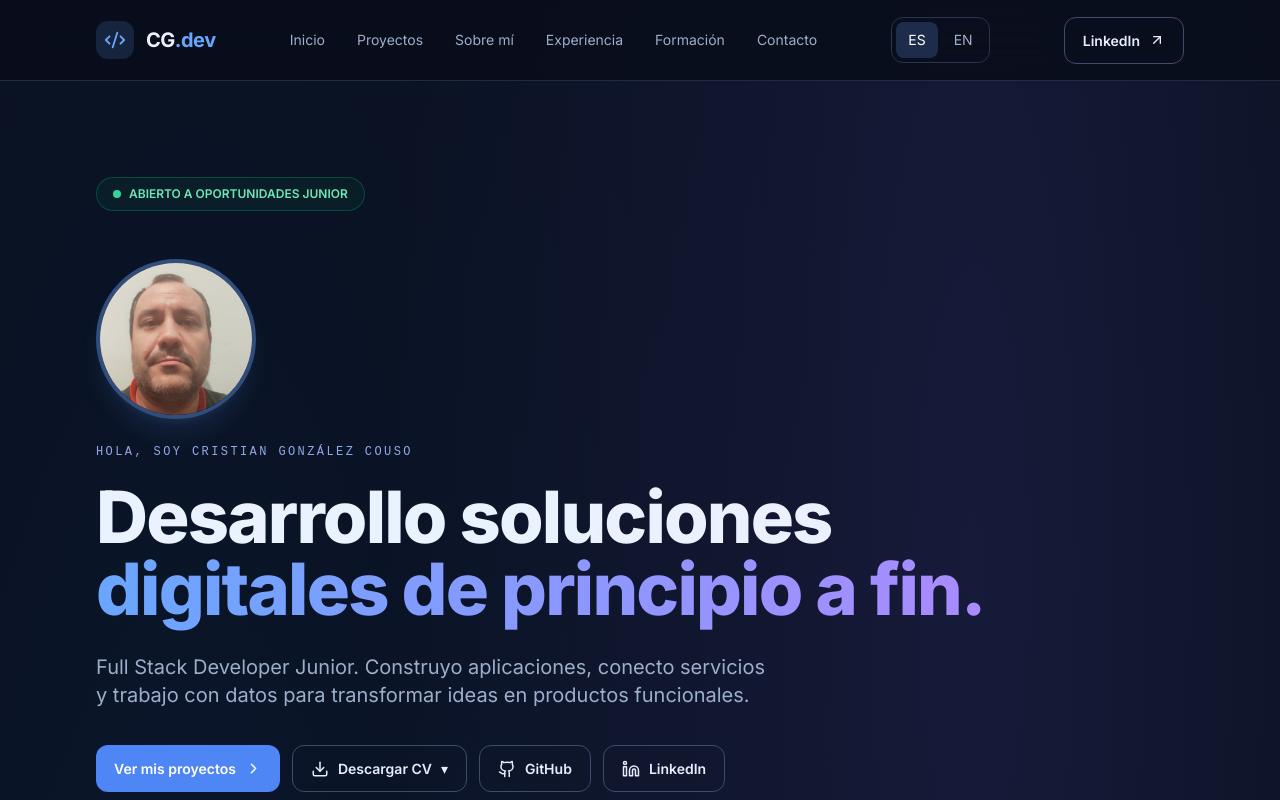
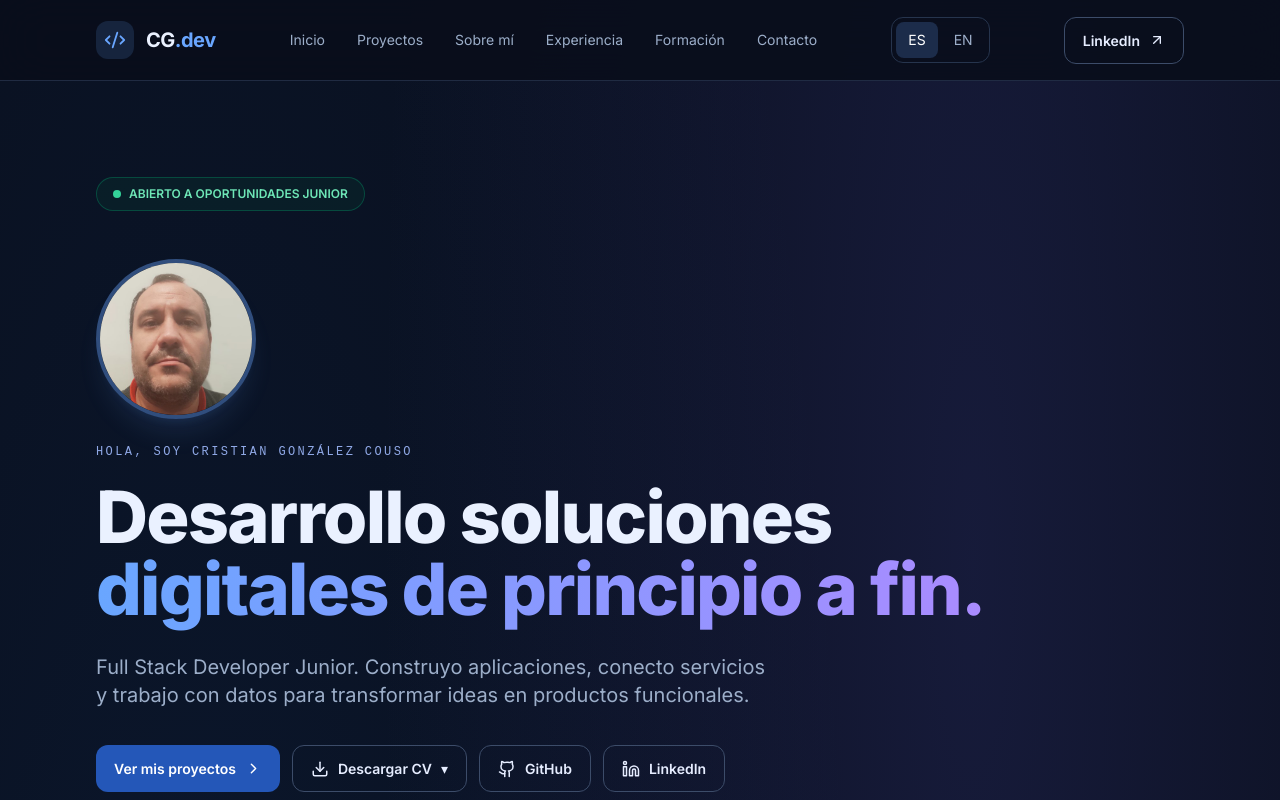
Before and after one commit to cgonzalezcouso/cristian-portfolio, a React (Vite) app: page / in a window 1280 px wide. Shown: the top 800 px of the page. Built offline with nearby package versions, Linux system fonts and the light colour scheme.

Commit message:
fix: mejorar contraste de botones principales

```diff
--- a/src/index.css
+++ b/src/index.css
@@ -1,5 +1,5 @@
 @import url('https://fonts.googleapis.com/css2?family=Inter:wght@400;500;600;700;800&display=swap');
 @tailwind base;@tailwind components;@tailwind utilities;
-:root{font-family:Inter,system-ui,sans-serif;color:#eaf1ff;background:#090e1b;font-synthesis:none}html{scroll-behavior:smooth}body{margin:0}::selection{background:#5e59b7;color:white}.glow{background:radial-gradient(ellipse at 76% 10%,rgba(70,72,168,.22),transparent 43%),radial-gradient(ellipse at 15% 25%,rgba(25,87,171,.13),transparent 44%)}.glass{background:rgba(17,26,45,.8);border:1px solid #26344d}.pill{border:1px solid #31405a;background:#18233a;border-radius:999px;padding:6px 12px;font-size:12px;color:#c5d7f3}.btn{display:inline-flex;align-items:center;justify-content:center;gap:9px;border-radius:12px;padding:12px 18px;font-weight:600;font-size:14px;transition:transform .2s,background .2s}.btn:hover{transform:translateY(-2px)}.btn-primary{background:#4e87f5;color:white}.btn-primary:hover{background:#3974e9}.btn-outline{border:1px solid #3c4c69;color:#e6edff}.section-label{font-size:12px;letter-spacing:.2em;text-transform:uppercase;color:#90a9e7;font-family:ui-monospace,monospace}.phone{background:#0d1324;border:6px solid #2d354c;border-radius:30px;padding:6px;box-shadow:0 20px 60px #0007;overflow:hidden}.phone img{width:100%;height:100%;object-fit:cover;border-radius:20px}.project-card{transition:transform .2s,border-color .2s}.project-card:hover{transform:translateY(-4px);border-color:#627db0}a:focus-visible,button:focus-visible{outline:2px solid #a78bfa;outline-offset:4px}
+:root{font-family:Inter,system-ui,sans-serif;color:#eaf1ff;background:#090e1b;font-synthesis:none}html{scroll-behavior:smooth}body{margin:0}::selection{background:#5e59b7;color:white}.glow{background:radial-gradient(ellipse at 76% 10%,rgba(70,72,168,.22),transparent 43%),radial-gradient(ellipse at 15% 25%,rgba(25,87,171,.13),transparent 44%)}.glass{background:rgba(17,26,45,.8);border:1px solid #26344d}.pill{border:1px solid #31405a;background:#18233a;border-radius:999px;padding:6px 12px;font-size:12px;color:#c5d7f3}.btn{display:inline-flex;align-items:center;justify-content:center;gap:9px;border-radius:12px;padding:12px 18px;font-weight:600;font-size:14px;transition:transform .2s,background .2s}.btn:hover{transform:translateY(-2px)}.btn-primary{background:#2457b8;color:white}.btn-primary:hover{background:#1b4697}.btn-outline{border:1px solid #3c4c69;color:#e6edff}.section-label{font-size:12px;letter-spacing:.2em;text-transform:uppercase;color:#90a9e7;font-family:ui-monospace,monospace}.phone{background:#0d1324;border:6px solid #2d354c;border-radius:30px;padding:6px;box-shadow:0 20px 60px #0007;overflow:hidden}.phone img{width:100%;height:100%;object-fit:cover;border-radius:20px}.project-card{transition:transform .2s,border-color .2s}.project-card:hover{transform:translateY(-4px);border-color:#627db0}a:focus-visible,button:focus-visible{outline:2px solid #a78bfa;outline-offset:4px}
 
 .memoria-hero{background:linear-gradient(135deg,#103b4a 0%,#10263e 55%,#151b38 100%)}
```
